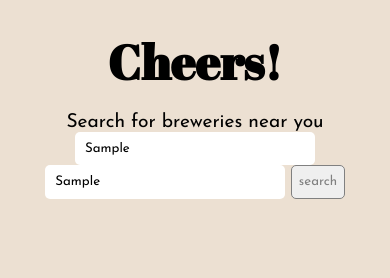
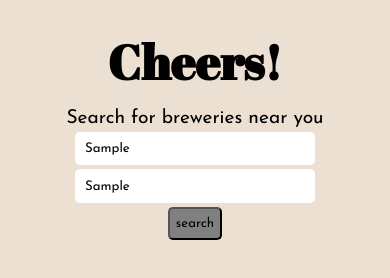
Before and after one commit to cindyxlee/brewery-api, a plain HTML site: page index.html in a window 390 px wide. Both pictures are taken after typing "Sample", "Sample" into the empty fields and a click on the button "search". Drawn offline with nearby package versions, Linux system fonts and the light colour scheme; some packages are replaced by stand-ins of ours; no server answers.

Commit message:
updated responsive layout

```diff
--- a/index.css
+++ b/index.css
@@ -22,7 +22,7 @@ h1 {
 }
 
 .search-form {
-  padding-top: 1em;
+  padding-top: .8em;
 }
 
 input {
@@ -35,6 +35,11 @@ input {
   border: none;
 }
 
+.search-city, .search-state {
+  align-items: center;
+  margin-top: .5em;
+}
+
 ::placeholder {
   font-family: 'Josefin Sans', sans-serif;
   font-size: 1em;
@@ -44,12 +49,24 @@ input {
 button {
   height: 2.5em;
   width: 4em;
-  border: 1px solid grey;
+  border: 1px transparent grey;
   border-radius: 5px;
   font-family: 'Josefin Sans', sans-serif;
-  color: grey;
+  background-color:  rgb(170, 170, 170);
   cursor: pointer;
 }
+
+button:hover, button:focus {
+  background-color: grey;
+}
+
+/* .error-message {
+  color: red;
+  font-size: 1.1em;
+  text-align: center;
+  font-weight: bold;
+  padding-top: .6em;
+} */
 
 #map {
   height: 500px;
@@ -74,11 +91,30 @@ button {
   line-height: 30px;
 }
 
+a:link {
+  color: blue;
+}
+
+a:hover {
+  color: darkblue;
+}
+
+a:visited {
+  color: rgb(148, 148, 148);
+}
+
+a:active {
+  color: red;
+}
+
 h3 {
   text-transform: uppercase;
   font-family: 'Abril Fatface', cursive;
 }
 
-/* @media screen and (min-width: 1200px) {
-
-} */
+@media screen and (min-width: 249px) and (max-width: 402px) {
+  .search-city, .search-state {
+    display: block;
+    margin: .3em auto .3em;
+  }
+}
```
